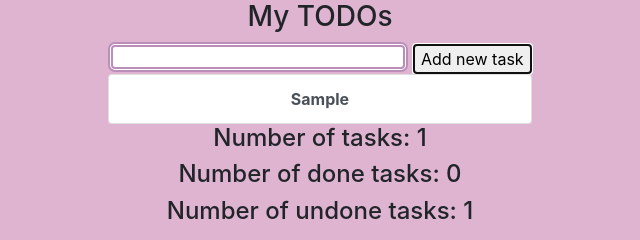
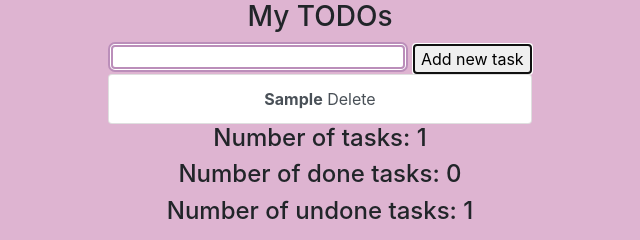
Before and after one commit to azzaHA/To-do-list, a plain HTML site: page index.html in a window 1280 px wide. Both pictures are taken after typing "Sample" into the empty fields and a click on the button "Add new task". Shown: the full height of the page, 320-960 px from the left. Drawn offline with nearby package versions, Linux system fonts and the light colour scheme.

Commit message:
restore delete functionality

```diff
--- a/index.html
+++ b/index.html
@@ -11,11 +11,13 @@
     <main>
       <h3>My TODOs</h3>
         <input class="task-box" data-bind="value: newTask">
-        <button type="button" data-bind="click: addTask">Add new task</button>
+        <button data-bind="click: addTask">Add new task</button>
         <div class="list-group" data-bind="foreach:tasks">
-          <a href="#" class="list-group-item list-group-item-action" data-bind="click: toggleTaskState, style: {textDecoration: isDone()? 'line-through': 'none'}">
+          <a href="#" class="list-group-item list-group-item-action" data-bind="click: toggleTaskState, style: {textDecoration: isDone()? 'line-through': 'none'},
+          event: {mouseover: enableDetails, mouseout: disableDetails}">
             <b data-bind="visible: !editing(), text: taskContent, click: edit">&nbsp;</b>
             <input data-bind="visible: editing, value: taskContent, hasFocus: editing" />
+            <span data-bind="click: $root.removeTask">Delete</span>
           </a>
           <!--
             <td><a href="#" data-bind="click: $root.removeTask">Delete</a></td> -->
```
